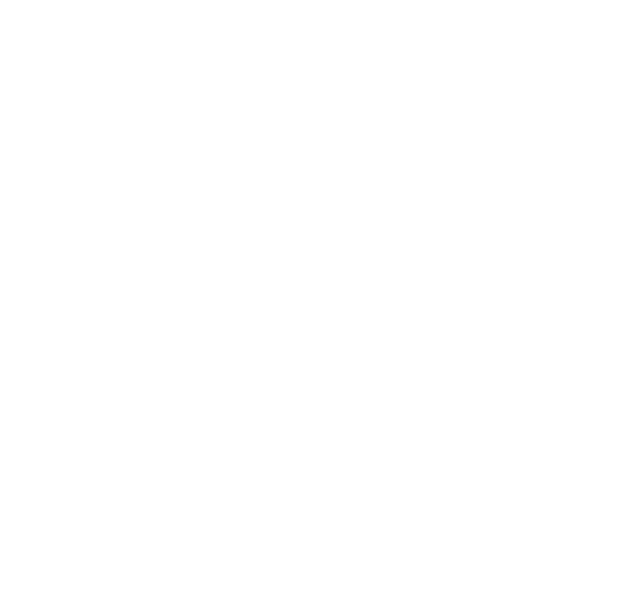
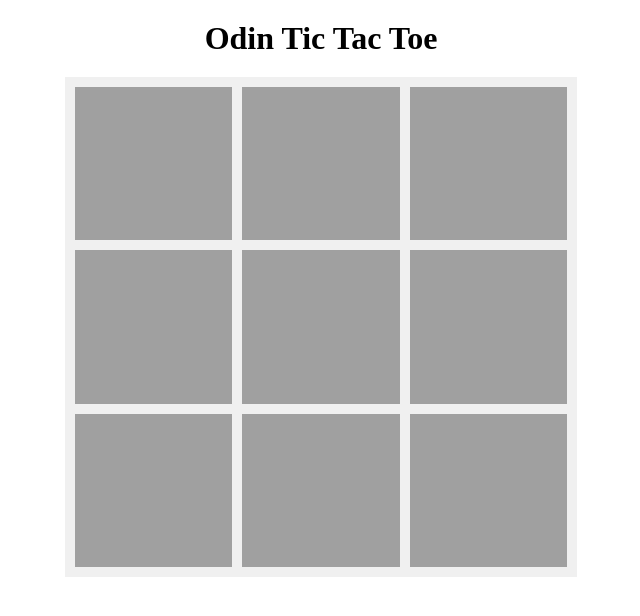
Before and after one commit to zimin406/odin-tic-tac-toe, a plain HTML site: page index.html in a window 1280 px wide. Shown: the whole page, without its empty margins (319-959 px from the left). Drawn offline with Linux system fonts and the light colour scheme.

Commit message:
Add HTML elements for game board

```diff
--- a/css/style.css
+++ b/css/style.css
@@ -0,0 +1,36 @@
+* {
+    box-sizing: border-box;
+    margin: 0;
+    padding: 0;
+}
+
+body {
+    display: flex;
+    flex-direction: column;
+    align-items: center;
+    gap: 20px;
+
+    padding-top: 20px;
+}
+
+div.game-board {
+    display: grid;
+    grid-template-rows: repeat(3, 1fr);
+    grid-template-columns: repeat(3, 1fr);
+    gap: 10px;
+
+    width: 40%;
+    height: 500px;
+
+    background-color: rgb(240, 240, 240);
+
+    padding: 10px;
+}
+
+div.game-board-cell {
+    background-color: rgb(160, 160, 160);
+}
+
+div.game-board-cell:hover {
+    background-color: rgb(200, 200, 200);
+}
--- a/index.html
+++ b/index.html
@@ -8,6 +8,19 @@
     <script src = "./js/script.js" defer></script>
 </head>
 <body>
+    <h1>Odin Tic Tac Toe</h1>
+    <div class = "game-board">
+        <div class = "game-board-cell" data-x = "0" data-y = "0" data-index = "0"></div>
+        <div class = "game-board-cell" data-x = "1" data-y = "0" data-index = "1"></div>
+        <div class = "game-board-cell" data-x = "2" data-y = "0" data-index = "2"></div>
+        <div class = "game-board-cell" data-x = "0" data-y = "1" data-index = "3"></div>
+        <div class = "game-board-cell" data-x = "1" data-y = "1" data-index = "4"></div>
+        <div class = "game-board-cell" data-x = "2" data-y = "1" data-index = "5"></div>
+        <div class = "game-board-cell" data-x = "0" data-y = "2" data-index = "6"></div>
+        <div class = "game-board-cell" data-x = "1" data-y = "2" data-index = "7"></div>
+        <div class = "game-board-cell" data-x = "2" data-y = "2" data-index = "8"></div>
+
+    </div>
 
 </body>
 </html>
--- a/js/script.js
+++ b/js/script.js
@@ -27,8 +27,6 @@ const gameBoard = (function () {
     const setBoardSize = function (size) {
         boardSize = size;
     }
-
-
 
     const makeMark = function (player, position) {
         if (boardArray[position] !== null) {
@@ -72,3 +70,9 @@ const Player = function (name, number) {
     }
     return {getName, getNumber,};
 }
+
+const gameBoardCells = document.querySelectorAll("div.game-board-cell");
+
+gameBoardCells.addEventListener("click", (event) => {
+
+})
```
